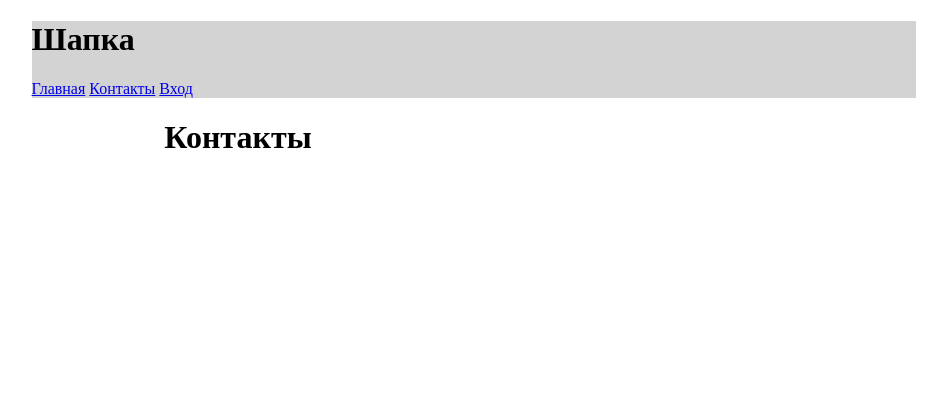
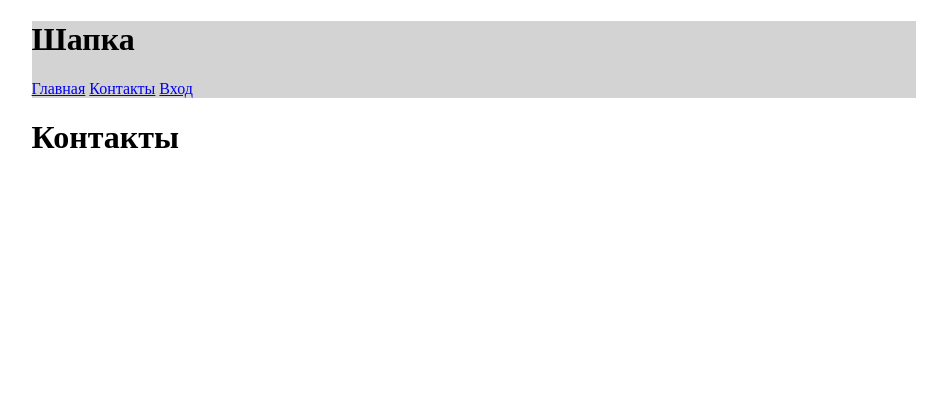
Before and after one commit to 93vlad/task, a PHP site: page /task/contact/ in a window 1280 px wide. Shown: the top 420 px of the page, without its empty margins (166-1113 px from the left). Run offline with PHP 8.4, Linux system fonts and the light colour scheme.

Commit message:
div in contact

```diff
--- a/template/layout/contact.tpl
+++ b/template/layout/contact.tpl
@@ -1,3 +1 @@
-<div class="content">
-	<h1>Контакты</h1>
-</div>
+<h1>Контакты</h1>
```
